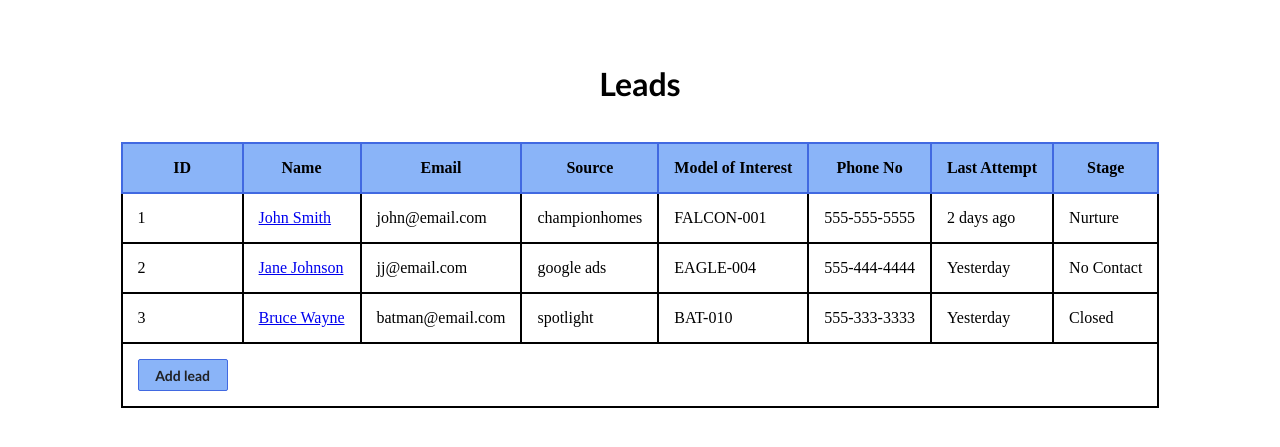
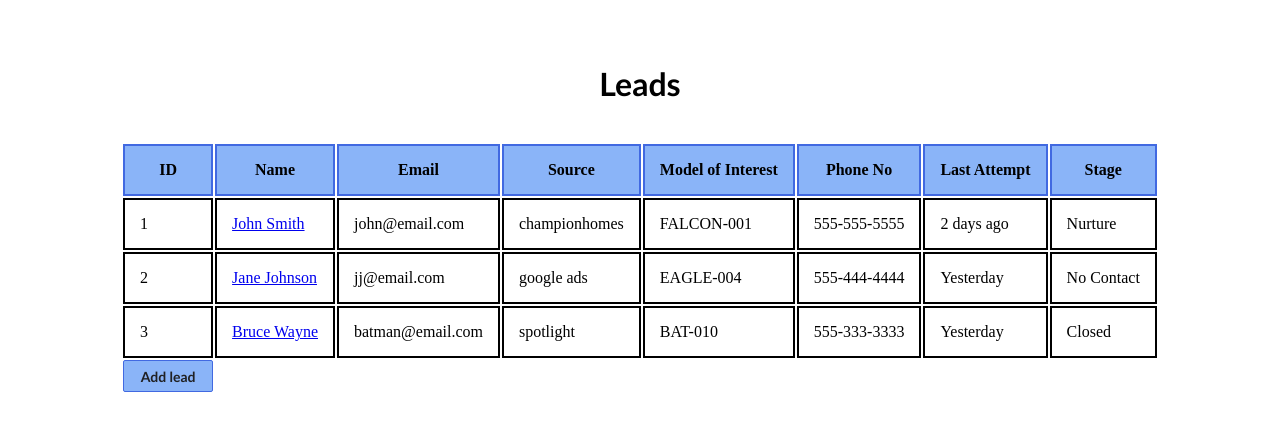
Before and after one commit to anderson-ea/Deal-Flow, a Flask app: page / in a window 1280 px wide. Shown: the part 79-526 px from the top of the page. Run offline with Flask 2, Linux system fonts and the light colour scheme; a user stored in the database is signed in; data comes from the database, SQL or seed files in the repository.

Commit message:
add styling for Add Lead button

```diff
--- a/website/static/styles.css
+++ b/website/static/styles.css
@@ -139,7 +139,7 @@ li a:hover {
     min-width: 900px;
 }
 
-table, th {
+th {
     border: 2px solid royalblue;
     border-collapse: collapse;
     padding: 15px;
@@ -173,6 +173,7 @@ th {
 
 .table-button {
     border: none;
+    padding: 0px;
 }
 
 .table-button:hover {
@@ -248,8 +249,8 @@ th {
 }
 
 .button-container {
-    width: 90px;
-    margin: 20px;
+    width: 220px;
+    margin: 10px;
     margin-left: auto;
     margin-right: auto;
 }
@@ -263,11 +264,14 @@ th {
     font-weight: bold;
     height: 32px;
     width: 90px;
-    margin-left: auto;
-    margin-right: auto;
+    display: inline;
 }
 
 .button3:hover {
     cursor: pointer;
     border: 0px;
 }
+
+.table-foot {
+    border: none;
+}
```
